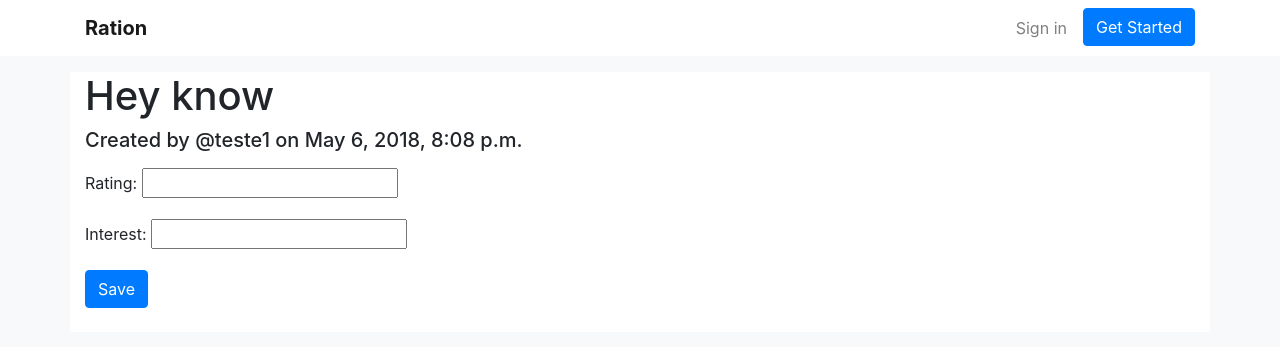
After one commit to pauloendoh/ration, a Django app: page /item/4 in a window 1280 px wide. The commit adds this page. Shown: the top 347 px of the page. Run offline with Django 3.2, Linux system fonts and the light colour scheme; data comes from the database, SQL or seed files in the repository; both versions use the stored data as it was after the commit; some libraries are stand-ins or nearby versions.

Commit message:
Users can rate items.

```diff
--- a/ration/core/forms.py
+++ b/ration/core/forms.py
@@ -2,7 +2,7 @@ from django.contrib.auth.forms import UserCreationForm
 from django import forms
 from django.contrib.auth.models import User
 
-from core.models import Item
+from core.models import Item, User_Item
 
 
 class SignUpForm(UserCreationForm):
@@ -16,3 +16,11 @@ class ItemForm(forms.ModelForm):
     class Meta:
         model = Item
         fields = ['name', 'description']
+
+class UserItemForm(forms.ModelForm):
+    rating = forms.FloatField(widget=forms.NumberInput(attrs={'max': '5', 'min':'1'}))
+    interest = forms.FloatField(widget=forms.NumberInput(attrs={'max': '3', 'min':'1'}))
+
+    class Meta:
+        model = User_Item
+        fields = ['rating', 'interest']
--- a/ration/core/models.py
+++ b/ration/core/models.py
@@ -1,4 +1,5 @@
 from django.contrib.auth.models import User
+from django.core.validators import MinValueValidator, MaxValueValidator
 from django.db import models
 
 class Item(models.Model):
@@ -7,3 +8,9 @@ class Item(models.Model):
     creator = models.ForeignKey(User, on_delete=models.CASCADE)
     created_on = models.DateTimeField(auto_now_add=True)
     #image = models.ImageField(upload_to='images')
+
+class User_Item(models.Model):
+    user = models.ForeignKey(User, related_name='ratings', on_delete=models.CASCADE)
+    item = models.ForeignKey(Item, related_name='ratings', on_delete=models.CASCADE)
+    rating = models.FloatField(validators=[MinValueValidator(1), MaxValueValidator(5)], null=True, blank=True)
+    interest = models.FloatField(validators=[MinValueValidator(1), MaxValueValidator(3)], null=True, blank=True)
--- a/ration/core/views.py
+++ b/ration/core/views.py
@@ -3,8 +3,8 @@ from django.contrib.auth.decorators import login_required
 from django.contrib.auth.models import User
 from django.shortcuts import render, redirect, get_object_or_404
 
-from core.forms import SignUpForm, ItemForm
-from core.models import Item
+from core.forms import SignUpForm, ItemForm, UserItemForm
+from core.models import Item, User_Item
 
 
 def home(request):
@@ -46,3 +46,27 @@ def create_item(request):
     else:
         form = ItemForm()
     return render(request, 'create_item.html', {'form': form})
+
+def item(request, item_id):
+    item = get_object_or_404(Item, id=item_id)
+
+    if request.method == 'POST':
+        form = UserItemForm(request.POST)
+        if form.is_valid():
+            user = request.user
+
+            if User_Item.objects.filter(user=user, item=item).count() > 0:
+                user_item = User_Item.objects.filter(user=user, item=item).first()
+                user_item.rating = form.cleaned_data['rating']
+                user_item.interest = form.cleaned_data['interest']
+
+            else:
+                user_item = form.save(commit=False)
+                user_item.user = user
+                user_item.item = item
+
+            user_item.save()
+            return redirect('item', item_id)
+    else:
+        form = UserItemForm()
+    return render(request, 'item.html', {'item':item, 'form': form, })
--- a/ration/ration/urls.py
+++ b/ration/ration/urls.py
@@ -30,5 +30,6 @@ urlpatterns = [
     url(r'^oauth/', include('social_django.urls', namespace='social')),
     path('user/<str:username>', views.user, name='user'),
     path('create_item', views.create_item, name='create_item'),
+    path('item/<int:item_id>', views.item, name='item'),
 
 ]
--- a/ration/templates/home.html
+++ b/ration/templates/home.html
@@ -13,7 +13,7 @@
         </tr>
         {% for item in items %}
         <tr>
-            <td class="align-middle">{{ item.name }}</td>
+            <td class="align-middle"><a href="{% url 'item' item.id %}">{{ item.name }}</a></td>
             <td class="align-middle">{{ item.description }}</td>
             <td class="align-middle">{{ item.creator.username }}</td>
         </tr>
--- /dev/null
+++ b/ration/templates/item.html
@@ -0,0 +1,19 @@
+{% extends "base.html" %}
+
+
+{% block content %}
+
+<div class="mt-3 pb-2 container bg-white">
+    <h1>{{ item.name }}</h1>
+    <h5>Created by @{{ item.creator.username }} on {{ item.created_on }}</h5>
+    <p>{{ item.description }}</p>
+
+    <form method="POST">
+        {% csrf_token %}
+        {{ form.as_p }}
+        <button type="submit" class="mr-3 mb-3 btn btn-primary">Save</button>
+    </form>
+
+</div>
+
+{% endblock %}
```
Also changed, not shown: ration/core/migrations/0003_user_item.py (added), ration/core/migrations/0004_auto_20180506_2118.py (added), ration/db.sqlite3.
